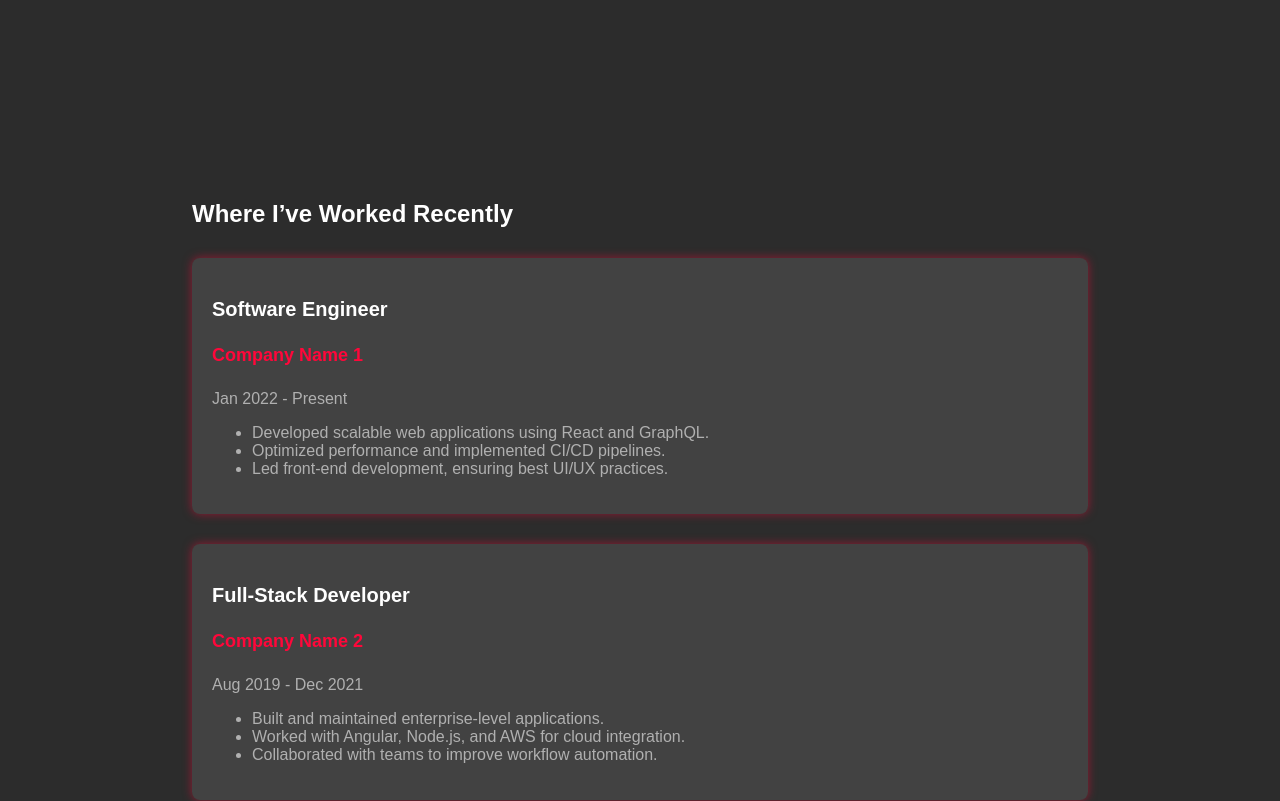
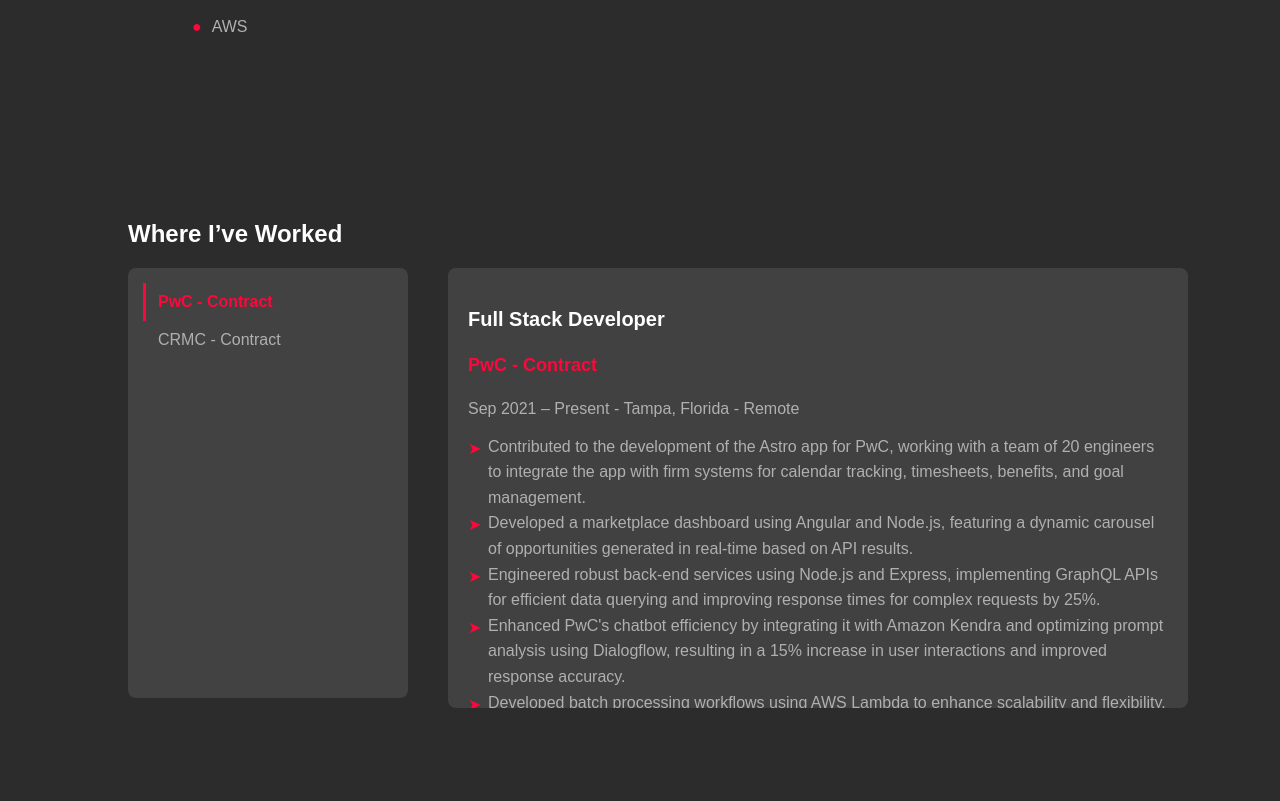
Before and after one commit to amuthyal/my-portfolio, a React (Create React App) app: page / in a window 1280 px wide. Shown: the part 1480-2281 px from the top of the page. Built offline with nearby package versions, Linux system fonts and the light colour scheme.

Commit message:
updated work experience

```diff
--- a/src/components/Experience.js
+++ b/src/components/Experience.js
@@ -1,36 +1,69 @@
-import React from "react";
+import React, { useState } from "react";
 import "../styles/Experience.css";
 
+const experienceData = [
+  {
+    id: 1,
+    title: "Full Stack Developer",
+    company: "PwC - Contract",
+    duration: "Sep 2021 – Present",
+    location: "Tampa, Florida - Remote",
+    responsibilities: [
+      "Contributed to the development of the Astro app for PwC, working with a team of 20 engineers to integrate the app with firm systems for calendar tracking, timesheets, benefits, and goal management.",
+      "Developed a marketplace dashboard using Angular and Node.js, featuring a dynamic carousel of opportunities generated in real-time based on API results.",
+      "Engineered robust back-end services using Node.js and Express, implementing GraphQL APIs for efficient data querying and improving response times for complex requests by 25%.",
+      "Enhanced PwC's chatbot efficiency by integrating it with Amazon Kendra and optimizing prompt analysis using Dialogflow, resulting in a 15% increase in user interactions and improved response accuracy.",
+      "Developed batch processing workflows using AWS Lambda to enhance scalability and flexibility."
+    ]
+  },
+  {
+    id: 2,
+    title: "Full Stack Developer",
+    company: "CRMC - Contract",
+    duration: "Nov 2019 - Sep 2021",
+    location: "Carrollton, Texas",
+    responsibilities: [
+      "Contributed in the development of an EHR application, enhancing order accuracy by 15% and reducing administrative errors by 5%. Streamlined workflows for 300+ healthcare providers, improving patient care and operational efficiency.",
+      "Architected and integrated medical procedure data from Carevue with billing systems in the Revenue Cycle Management (RCM) department, enhancing data flow and increasing billing accuracy by 7%. Reduced billing errors by 4% and cut claim processing time by 10%.",
+      "Designed and implemented scalable back-end services using Node.js and Express, optimizing API performance and facilitating seamless data exchange across healthcare systems."
+    ]
+  }
+];
+
 const Experience = () => {
+  const [selectedJob, setSelectedJob] = useState(experienceData[0]); // Default to first job
+
   return (
     <section id="experience">
-      <h2 className="section-title">Where I’ve Worked Recently</h2>
-      <div className="experience-container">
+      <h2 className="section-title">Where I’ve Worked</h2>
+      <div className="experience-layout">
 
-        {/* Job 1 */}
-        <div className="experience-item">
-          <h3>Software Engineer</h3>
-          <h4>Company Name 1</h4>
-          <p>Jan 2022 - Present</p>
+        {/* Sidebar with Company Names */}
+        <div className="experience-sidebar">
+          {experienceData.map((job) => (
+            <button
+              key={job.id}
+              className={`sidebar-item ${selectedJob.id === job.id ? "active" : ""}`}
+              onClick={() => setSelectedJob(job)}
+            >
+              {job.company}
+            </button>
+          ))}
+        </div>
+
+        {/* Work Details Frame */}
+        <div className="experience-content">
+          <h3>{selectedJob.title}</h3>
+          <h4>{selectedJob.company}</h4>
+          <p>{selectedJob.duration} - {selectedJob.location}</p>
+
+          {/* Responsibilities Section */}
           <ul>
-            <li>Developed scalable web applications using React and GraphQL.</li>
-            <li>Optimized performance and implemented CI/CD pipelines.</li>
-            <li>Led front-end development, ensuring best UI/UX practices.</li>
+            {selectedJob.responsibilities.map((task, index) => (
+              <li key={index}>{task}</li>
+            ))}
           </ul>
         </div>
-
-        {/* Job 2 */}
-        <div className="experience-item">
-          <h3>Full-Stack Developer</h3>
-          <h4>Company Name 2</h4>
-          <p>Aug 2019 - Dec 2021</p>
-          <ul>
-            <li>Built and maintained enterprise-level applications.</li>
-            <li>Worked with Angular, Node.js, and AWS for cloud integration.</li>
-            <li>Collaborated with teams to improve workflow automation.</li>
-          </ul>
-        </div>
-
       </div>
     </section>
   );
--- a/src/styles/About.css
+++ b/src/styles/About.css
@@ -36,28 +36,30 @@
     margin-top: 20px;
   }
 
-  /* Tech List */
-  .tech-container {
-    display: flex;
-    justify-content: space-between;
-    max-width: 400px;
-    margin-top: 10px;
-  }
-
-  .tech-list {
+ /* Tech List */
+.tech-list {
     list-style: none;
     padding: 0;
     margin: 0;
     color: #b0b0b0;
     font-size: 16px;
+    line-height: 2; /* Increased line height for better spacing */
   }
 
+  /* Custom Bullet Points */
   .tech-list li::before {
-    content: "➤";
-    color: #ff073a;
-    font-size: 14px;
-    margin-right: 8px;
+    content: "●";  /* Change to your preferred bullet style */
+    color: #ff073a; /* Neon Red Bullet */
+    font-size: 16px; /* Adjust bullet size */
+    margin-right: 10px; /* Space between bullet and text */
+    display: inline-block;
   }
+
+  /* Add spacing between list items */
+  .tech-list li {
+    margin-bottom: 10px; /* Adds space between each item */
+  }
+
 
   /* Right Column - Image */
   .about-image {
--- a/src/styles/Experience.css
+++ b/src/styles/Experience.css
@@ -1,52 +1,103 @@
 /* EXPERIENCE SECTION */
 #experience {
-    padding: 60px 15%;
+    padding: 80px 10%; /* Adjusted for fixed navbar */
+    display: flex;
+    flex-direction: column;
     min-height: 100vh;
-    text-align: left;
   }
 
-  /* Section Title */
-  .section-title {
-    color: white;
-    font-size: 24px;
-    margin-bottom: 30px;
+  /* Layout: Fixed Sidebar + Fixed Content Frame */
+  .experience-layout {
+    display: flex;
+    gap: 40px;
+    align-items: flex-start;
   }
 
-  /* Experience Container */
-  .experience-container {
-    display: flex;
-    flex-direction: column;
-    gap: 30px;
+  /* FIXED SIDEBAR (COMPANY LIST) */
+  .experience-sidebar {
+    width: 250px; /* Fixed width */
+    height: 400px; /* Fixed height */
+    background: rgba(255, 255, 255, 0.1);
+    padding: 15px;
+    border-radius: 8px;
+    overflow-y: auto; /* Scrollable if needed */
+    flex-shrink: 0; /* Prevents resizing */
   }
 
-  /* Experience Item */
-  .experience-item {
+  /* Sidebar Items */
+  .sidebar-item {
+    background: transparent;
+    border: none;
+    color: #b0b0b0;
+    font-size: 16px;
+    cursor: pointer;
+    padding: 10px 15px;
+    text-align: left;
+    transition: 0.3s ease-in-out;
+    width: 100%;
+  }
+
+  .sidebar-item:hover {
+    color: #ff073a;
+  }
+
+  .sidebar-item.active {
+    color: #ff073a;
+    font-weight: bold;
+    border-left: 3px solid #ff073a;
+    padding-left: 12px;
+  }
+
+  /* FIXED JOB DETAILS FRAME */
+  .experience-content {
+    width: 700px; /* Fixed width */
+    height: 400px; /* Fixed height */
     background: rgba(255, 255, 255, 0.1);
     padding: 20px;
     border-radius: 8px;
-    box-shadow: 0 0 10px rgba(255, 7, 58, 0.5);
+    overflow-y: auto; /* Scrollable if content overflows */
+    flex-shrink: 0; /* Prevents resizing */
   }
 
   /* Job Titles */
-  .experience-item h3 {
+  .experience-content h3 {
     color: white;
     font-size: 20px;
   }
 
   /* Company Names */
-  .experience-item h4 {
+  .experience-content h4 {
     color: #ff073a;
     font-size: 18px;
   }
 
   /* Dates */
-  .experience-item p {
+  .experience-content p {
     color: #b0b0b0;
     font-size: 16px;
   }
 
-  /* Responsibilities */
-  .experience-item ul {
+  /* RESPONSIBILITIES LIST */
+  .experience-content ul {
+    list-style: none;  /* Removes default bullet points */
+    padding-left: 0;
     color: #b0b0b0;
     font-size: 16px;
+    line-height: 1.6;
   }
+
+  /* Custom Bullet Points (Arrow) */
+  .experience-content ul li {
+    position: relative;
+    padding-left: 20px;  /* Space for the bullet */
+  }
+
+  /* Ensure Bullet is an Arrow */
+  .experience-content ul li::before {
+    content: "➤";  /* Arrow bullet */
+    color: #ff073a; /* Neon red */
+    font-size: 16px;
+    position: absolute;
+    left: 0;
+    top: 2px;
+  }
```
